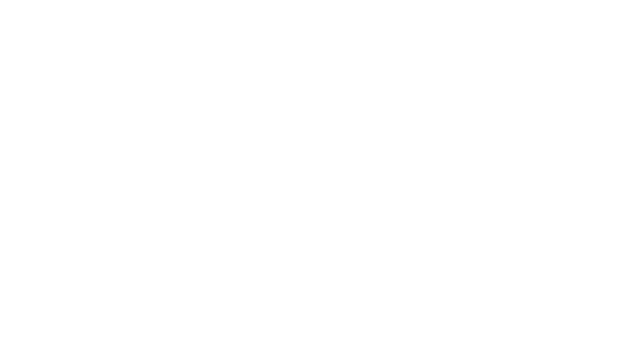
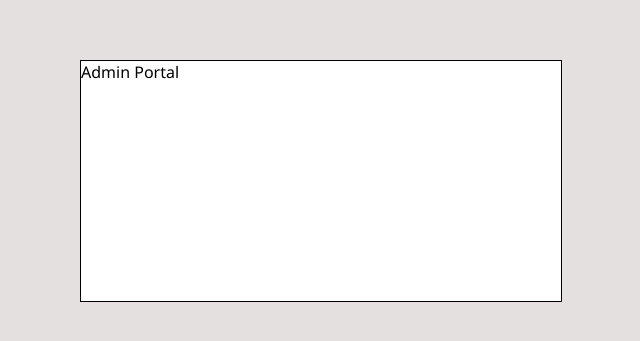
Before and after one commit to briansterling93/fit-commerce, a React (Create React App) app in the folder client/: page /admin in a window 1280 px wide. Shown: the part 219-560 px from the top of the page, without its empty margins (319-959 px from the left). Built offline with nearby package versions, Linux system fonts and the light colour scheme.

Commit message:
component styling

```diff
--- a/client/package.json
+++ b/client/package.json
@@ -3,6 +3,8 @@
   "version": "0.1.0",
   "private": true,
   "dependencies": {
+    "@fortawesome/fontawesome-svg-core": "^1.2.29",
+    "@fortawesome/free-brands-svg-icons": "^5.13.1",
     "@testing-library/jest-dom": "^4.2.4",
     "@testing-library/react": "^9.3.2",
     "@testing-library/user-event": "^7.1.2",
--- a/client/src/App.tsx
+++ b/client/src/App.tsx
@@ -28,8 +28,8 @@ function App() {
         <Route exact path="/" component={Home} />
         <Route exact path="/shop" component={Shop} />
         <Route exact path="/cart" component={Cart} />
-        <Route exact path="/adminportal" component={AdminPortal} />
-        <Route exact path="/adminsignup" component={AdminSignUp} />
+        <Route exact path="/admin" component={AdminPortal} />
+        <Route exact path="/signup" component={AdminSignUp} />
       </Switch>
     </Router>
   );
--- a/client/src/pages/AdminPortal.tsx
+++ b/client/src/pages/AdminPortal.tsx
@@ -1,7 +1,18 @@
 import React from "react";
+import {
+  MainSection,
+  SecondarySection,
+  PortalBox,
+} from "../styling/AdminPortal";
 
 const AdminPortal: React.FC = () => {
-  return <div>Hello Admin Portal</div>;
+  return (
+    <MainSection>
+      <SecondarySection>
+        <PortalBox>Admin Portal</PortalBox>
+      </SecondarySection>
+    </MainSection>
+  );
 };
 
 export default AdminPortal;
--- a/client/src/pages/Cart.tsx
+++ b/client/src/pages/Cart.tsx
@@ -1,9 +1,16 @@
 import React from "react";
+import { MainSection } from "../styling/Cart";
 import Navbar from "../components/Navbar";
 import Flair from "../components/Flair";
 
 const Cart: React.FC = () => {
-  return <div>Hello Cart</div>;
+  return (
+    <div>
+      <Flair />
+      <Navbar />
+      <MainSection></MainSection>
+    </div>
+  );
 };
 
 export default Cart;
--- a/client/src/pages/Shop.tsx
+++ b/client/src/pages/Shop.tsx
@@ -1,9 +1,16 @@
 import React from "react";
+import { MainSection } from "../styling/Shop";
 import Navbar from "../components/Navbar";
 import Flair from "../components/Flair";
 
 const Shop: React.FC = () => {
-  return <div>Hello Shop</div>;
+  return (
+    <div>
+      <Flair />
+      <Navbar />
+      <MainSection></MainSection>
+    </div>
+  );
 };
 
 export default Shop;
--- /dev/null
+++ b/client/src/styling/AdminPortal.tsx
@@ -0,0 +1,20 @@
+import styled from "styled-components";
+
+export const MainSection = styled.div`
+  height: 100vh;
+  background-color: #e5e0e0;
+  display: flex;
+  justify-content: center;
+`;
+
+export const SecondarySection = styled.div`
+  display: flex;
+  align-items: center;
+`;
+
+export const PortalBox = styled.div`
+  height: 15rem;
+  width: 30rem;
+  border: 1px solid black;
+  background-color: white;
+`;
--- /dev/null
+++ b/client/src/styling/Cart.tsx
@@ -0,0 +1,6 @@
+import styled from "styled-components";
+
+export const MainSection = styled.div`
+  background-color: #e5e0e0;
+  height: 100vh;
+`;
--- a/client/src/styling/Navbar.tsx
+++ b/client/src/styling/Navbar.tsx
@@ -21,8 +21,8 @@ export const TextDiv = styled.div`
     font-weight: 400;
     font-size: 1.2rem;
 
-    hover: {
-      color: blue;
+    :hover {
+      color: green;
     }
   }
 `;
--- /dev/null
+++ b/client/src/styling/Shop.tsx
@@ -0,0 +1,6 @@
+import styled from "styled-components";
+
+export const MainSection = styled.div`
+  background-color: #e5e0e0;
+  height: 100vh;
+`;
--- a/package.json
+++ b/package.json
@@ -13,6 +13,7 @@
   "author": "",
   "license": "ISC",
   "dependencies": {
+    "@fortawesome/free-solid-svg-icons": "^5.13.1",
     "@types/styled-components": "^5.1.0",
     "concurrently": "^5.2.0",
     "express": "^4.17.1",
```
Also changed, not shown: 2 other files (tests, documents, lock files or other folders).
